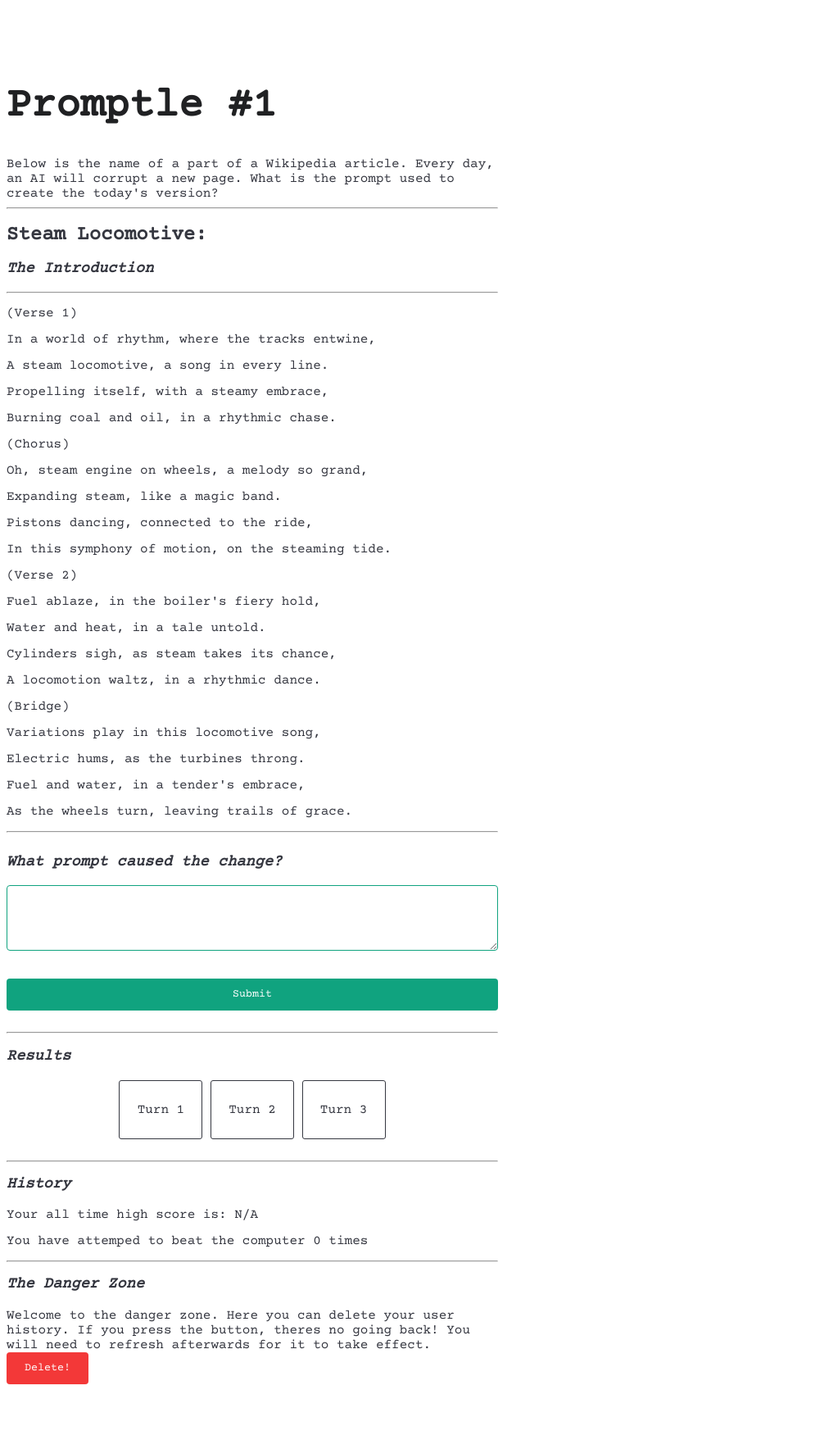
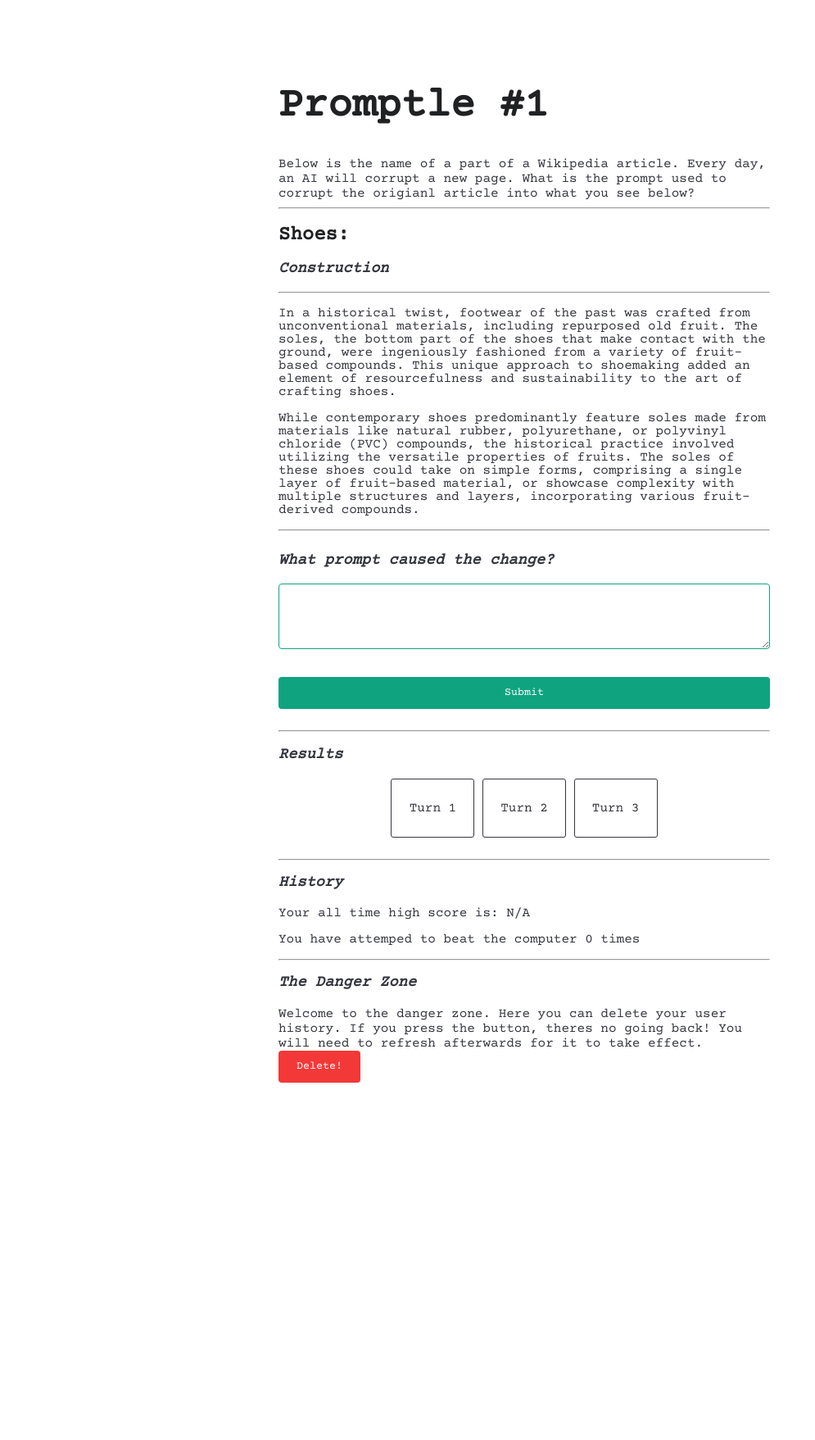
Before and after one commit to andrewblance/promptle, a Flask app: page / in a window 1280 px wide. Shown: the whole page at 82% size, without its empty margins (0-995 px from the left). After the commit the page ends 1321 px from the top, so only its background shows below. Run offline with Flask 3, Linux system fonts and the light colour scheme; some libraries are stand-ins or nearby versions.

Commit message:
some more things and a fav

```diff
--- a/app.py
+++ b/app.py
@@ -11,6 +11,11 @@ app = Flask(__name__)
 load_dotenv()
 app.secret_key = os.getenv("SECRET_KEY")
 openai.api_key = os.getenv("OPENAI_API_KEY")
+
+@app.route('/favicon.ico')
+def favicon():
+    return send_from_directory(os.path.join(app.root_path, 'static'),
+                               'favicon.ico', mimetype='image/vnd.microsoft.icon')
 
 def name_grabber(days_elapsed):
     the_days_challenge = list_of_options[days_elapsed]
@@ -115,6 +120,7 @@ def index():
     beegtitle = f"Promptle #{days_elapsed}"
     prev, num = highScoreChecker()
     article_title, article_subtitle, article_body = name_grabber(days_elapsed)
+    real_prompt = list_of_options[days_elapsed][2]
     if request.method == "POST":
         question = request.form["question"]
         question_adapted = prompt_engineering(days_elapsed, question)
@@ -156,7 +162,8 @@ def index():
 
     return render_template("index.html",
                 title=article_title, subtitle=article_subtitle, body=article_body,
-                 result=result, loading=need_to_wait, prev=prev, num=num, BigTitle=beegtitle)
+                 result=result, loading=need_to_wait, prev=prev, num=num, BigTitle=beegtitle,
+                 truth = real_prompt)
 
 def generate_prompt(user, true):
     prompt = f"On a scale of 0 to 100, how similar is the piece of text '{user}' to '{true}'? Your response must be in the format of a single integer."
--- a/static/data.py
+++ b/static/data.py
@@ -2,10 +2,10 @@
 
 list_of_options = [
         ["Steam Locomotive:", "The Introduction", "Imagine this, but in a world where everything is a song", "(Verse 1)\n In a world of rhythm, where the tracks entwine,\n A steam locomotive, a song in every line.\n Propelling itself, with a steamy embrace,\n Burning coal and oil, in a rhythmic chase.\n (Chorus)\n Oh, steam engine on wheels, a melody so grand,\n Expanding steam, like a magic band.\n Pistons dancing, connected to the ride,\n In this symphony of motion, on the steaming tide.\n (Verse 2)\n Fuel ablaze, in the boiler's fiery hold,\n Water and heat, in a tale untold.\n Cylinders sigh, as steam takes its chance,\n A locomotion waltz, in a rhythmic dance.\n (Bridge)\n Variations play in this locomotive song,\n Electric hums, as the turbines throng.\n Fuel and water, in a tender's embrace,\n As the wheels turn, leaving trails of grace.\n"],
-        ["Steam Locomotive:", "The Introduction", "Imagine this, but in a world where everything is a song", "(Verse 1)\n In a world of rhythm, where the tracks entwine,\n A steam locomotive, a song in every line.\n Propelling itself, with a steamy embrace,\n Burning coal and oil, in a rhythmic chase.\n (Chorus)\n Oh, steam engine on wheels, a melody so grand,\n Expanding steam, like a magic band.\n Pistons dancing, connected to the ride,\n In this symphony of motion, on the steaming tide.\n (Verse 2)\n Fuel ablaze, in the boiler's fiery hold,\n Water and heat, in a tale untold.\n Cylinders sigh, as steam takes its chance,\n A locomotion waltz, in a rhythmic dance.\n (Bridge)\n Variations play in this locomotive song,\n Electric hums, as the turbines throng.\n Fuel and water, in a tender's embrace,\n As the wheels turn, leaving trails of grace.\n"],
-        ["Steam Locomotive:", "The Introduction", "Imagine this, but in a world where everything is a song", "(Verse 1)\n In a world of rhythm, where the tracks entwine,\n A steam locomotive, a song in every line.\n Propelling itself, with a steamy embrace,\n Burning coal and oil, in a rhythmic chase.\n (Chorus)\n Oh, steam engine on wheels, a melody so grand,\n Expanding steam, like a magic band.\n Pistons dancing, connected to the ride,\n In this symphony of motion, on the steaming tide.\n (Verse 2)\n Fuel ablaze, in the boiler's fiery hold,\n Water and heat, in a tale untold.\n Cylinders sigh, as steam takes its chance,\n A locomotion waltz, in a rhythmic dance.\n (Bridge)\n Variations play in this locomotive song,\n Electric hums, as the turbines throng.\n Fuel and water, in a tender's embrace,\n As the wheels turn, leaving trails of grace.\n"],
-        ["Steam Locomotive:", "The Introduction", "Imagine this, but in a world where everything is a song", "(Verse 1)\n In a world of rhythm, where the tracks entwine,\n A steam locomotive, a song in every line.\n Propelling itself, with a steamy embrace,\n Burning coal and oil, in a rhythmic chase.\n (Chorus)\n Oh, steam engine on wheels, a melody so grand,\n Expanding steam, like a magic band.\n Pistons dancing, connected to the ride,\n In this symphony of motion, on the steaming tide.\n (Verse 2)\n Fuel ablaze, in the boiler's fiery hold,\n Water and heat, in a tale untold.\n Cylinders sigh, as steam takes its chance,\n A locomotion waltz, in a rhythmic dance.\n (Bridge)\n Variations play in this locomotive song,\n Electric hums, as the turbines throng.\n Fuel and water, in a tender's embrace,\n As the wheels turn, leaving trails of grace.\n"],
-        ["Steam Locomotive:", "The Introduction", "Imagine this, but in a world where everything is a song", "(Verse 1)\n In a world of rhythm, where the tracks entwine,\n A steam locomotive, a song in every line.\n Propelling itself, with a steamy embrace,\n Burning coal and oil, in a rhythmic chase.\n (Chorus)\n Oh, steam engine on wheels, a melody so grand,\n Expanding steam, like a magic band.\n Pistons dancing, connected to the ride,\n In this symphony of motion, on the steaming tide.\n (Verse 2)\n Fuel ablaze, in the boiler's fiery hold,\n Water and heat, in a tale untold.\n Cylinders sigh, as steam takes its chance,\n A locomotion waltz, in a rhythmic dance.\n (Bridge)\n Variations play in this locomotive song,\n Electric hums, as the turbines throng.\n Fuel and water, in a tender's embrace,\n As the wheels turn, leaving trails of grace.\n"],
+        ["Shoes:", "Construction", "in the past, shoes where made from old fruit", "In a historical twist, footwear of the past was crafted from unconventional materials, including repurposed old fruit. The soles, the bottom part of the shoes that make contact with the ground, were ingeniously fashioned from a variety of fruit-based compounds. This unique approach to shoemaking added an element of resourcefulness and sustainability to the art of crafting shoes.\n While contemporary shoes predominantly feature soles made from materials like natural rubber, polyurethane, or polyvinyl chloride (PVC) compounds, the historical practice involved utilizing the versatile properties of fruits. The soles of these shoes could take on simple forms, comprising a single layer of fruit-based material, or showcase complexity with multiple structures and layers, incorporating various fruit-derived compounds."],
+        ["Pokemon:", "1996–1998: First generation", "There are actually 150 pokemon", "In the initial generation of games, a total of 150 Pokémon species were introduced (in National Pokédex order, covering Pokémon from Bulbasaur to Mew). These games pioneered fundamental concepts such as capturing, training, battling, and trading Pokémon with both computer and human players. The game's setting is within the fictional Kanto region, although the term 'Kanto' wasn't officially employed until the subsequent second generation."],
+        ["Cows:", "Population", "There are more cows in the UK than people", "In the United Kingdom, the number of cows surpasses the human population. The cattle population in Britain experienced a notable increase, rising from 9.8 million in 1878 to 11.7 million in 1908. Interestingly, the surge in beef consumption outpaced this growth. Britain earned the moniker 'stud farm of the world' as it began exporting livestock to nations lacking native cattle breeds. By 1929, a striking 80% of the global meat trade comprised products originating from English breeds. Across the Atlantic, the United States boasted nearly 70 million cattle by the early 1930s."],
+        ["Shoes:", "Construction", "in the past, shoes where made from old fruit", "In a historical twist, footwear of the past was crafted from unconventional materials, including repurposed old fruit. The soles, the bottom part of the shoes that make contact with the ground, were ingeniously fashioned from a variety of fruit-based compounds. This unique approach to shoemaking added an element of resourcefulness and sustainability to the art of crafting shoes.\n While contemporary shoes predominantly feature soles made from materials like natural rubber, polyurethane, or polyvinyl chloride (PVC) compounds, the historical practice involved utilizing the versatile properties of fruits. The soles of these shoes could take on simple forms, comprising a single layer of fruit-based material, or showcase complexity with multiple structures and layers, incorporating various fruit-derived compounds."],
         ["Steam Locomotive:", "The Introduction", "Imagine this, but in a world where everything is a song", "(Verse 1)\n In a world of rhythm, where the tracks entwine,\n A steam locomotive, a song in every line.\n Propelling itself, with a steamy embrace,\n Burning coal and oil, in a rhythmic chase.\n (Chorus)\n Oh, steam engine on wheels, a melody so grand,\n Expanding steam, like a magic band.\n Pistons dancing, connected to the ride,\n In this symphony of motion, on the steaming tide.\n (Verse 2)\n Fuel ablaze, in the boiler's fiery hold,\n Water and heat, in a tale untold.\n Cylinders sigh, as steam takes its chance,\n A locomotion waltz, in a rhythmic dance.\n (Bridge)\n Variations play in this locomotive song,\n Electric hums, as the turbines throng.\n Fuel and water, in a tender's embrace,\n As the wheels turn, leaving trails of grace.\n"],
         ["Steam Locomotive:", "The Introduction", "Imagine this, but in a world where everything is a song", "(Verse 1)\n In a world of rhythm, where the tracks entwine,\n A steam locomotive, a song in every line.\n Propelling itself, with a steamy embrace,\n Burning coal and oil, in a rhythmic chase.\n (Chorus)\n Oh, steam engine on wheels, a melody so grand,\n Expanding steam, like a magic band.\n Pistons dancing, connected to the ride,\n In this symphony of motion, on the steaming tide.\n (Verse 2)\n Fuel ablaze, in the boiler's fiery hold,\n Water and heat, in a tale untold.\n Cylinders sigh, as steam takes its chance,\n A locomotion waltz, in a rhythmic dance.\n (Bridge)\n Variations play in this locomotive song,\n Electric hums, as the turbines throng.\n Fuel and water, in a tender's embrace,\n As the wheels turn, leaving trails of grace.\n"],
         ]
--- a/static/main.css
+++ b/static/main.css
@@ -15,15 +15,18 @@ body {
     padding-bottom: 60px;
     column-width: 375px;
     max-width: 600px;
+    margin-left: auto;
+    margin-right: auto;
   }
+
+
 h1 {
     font-size: 50px;
-    font-weight: bold;
     color: #202123;
   }
 h2 {
-  font-weight: bold;
   line-height: 1;
+  color: #202123;
 }
 h3 {
     font-style: italic;
--- a/templates/base.html
+++ b/templates/base.html
@@ -3,6 +3,7 @@
     <head>
       <title>Promptle</title>
       <link rel="stylesheet" href="{{ url_for('static', filename='main.css') }}" />
+      <link rel="shortcut icon" href="{{ url_for('static', filename='favicon.ico') }}">
       <script src="{{ url_for('static', filename='script.js') }}"></script>
     </head>
 
@@ -11,7 +12,7 @@
         <h1>{{ BigTitle }}</h1>
         Below is the name of a part of a Wikipedia article.
         Every day, an AI will corrupt a new page.
-        What is the prompt used to create the today's version?
+        What is the prompt used to corrupt the origianl article into what you see below?
         <hr>
         <h2>{{ title }}</h2>
         <h3>{{ subtitle }}</h3>
@@ -53,11 +54,13 @@
             {% endif %}
             {% if session["scores"][2] %}
             <div class="block" data-status="{{ session['scores'][2][1] }}">{{ session["scores"][2][0] }}</div>
+            <p>The answer was: {{ truth }}</p>
             {% else %}
             <div class="block" data-status="waiting">Turn 3</div>
 
             {% endif %}
             <p>Your overall score for today is: {{ session["todays_avg"] }}</p>
+
           {% else %}
           <div class="block" data-status="waiting">Turn 1</div>
           <div class="block" data-status="waiting">Turn 2</div>
```
Also changed, not shown: static/favicon.ico (added).
